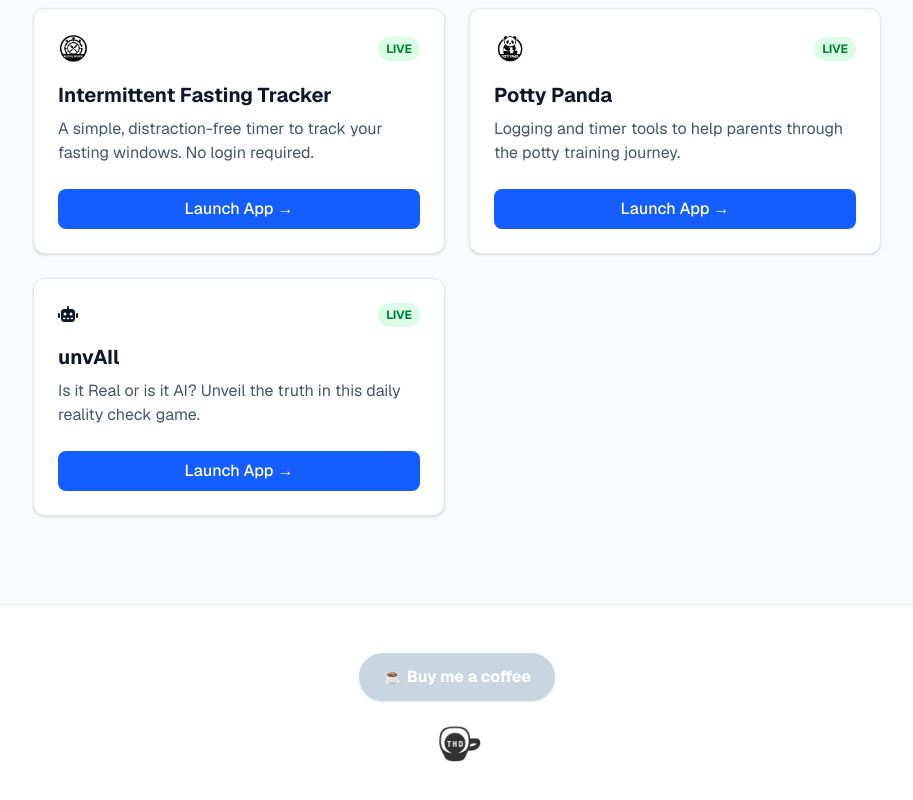
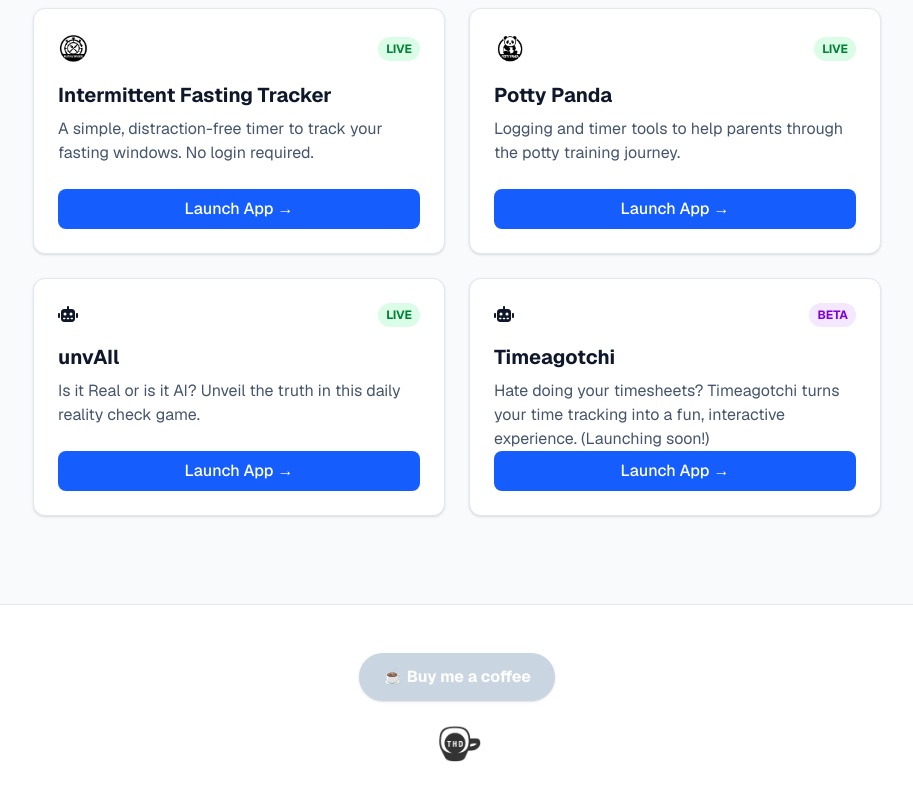
Before and after one commit to badmerissa/the-helpful-dev, a Next.js app: page / in a window 1280 px wide. Shown: the part 683-1483 px from the top of the page, without its empty margins (183-1096 px from the left). Built offline with nearby package versions, Linux system fonts and the light colour scheme.

Commit message:
SOLID-111-NOTSOLIDLOL timeagotchi beta launch

```diff
--- a/app/page.tsx
+++ b/app/page.tsx
@@ -94,6 +94,25 @@ export default function Home() {
             </a>
           </div>
 
+          {/* App 4: Timeagotchi (BETA) */}
+          <div className="bg-white p-6 rounded-xl border border-slate-200 shadow-sm hover:shadow-md transition-shadow">
+            <div className="flex items-center justify-between mb-4">
+              <FontAwesomeIcon icon={faRobot} className="w-8 h-8 text-black-600" />
+              <span className="bg-purple-100 text-purple-700 text-xs font-bold px-2 py-1 rounded-full">BETA</span>
+            </div>
+            <h3 className="text-xl font-bold mb-2">Timeagotchi</h3>
+            <p className="text-slate-600 mb-6 h-12">
+              Hate doing your timesheets? Timeagotchi turns your time tracking into a fun, interactive experience. (Launching soon!)
+            </p>
+            <a
+                href="https://timeagotchi.thehelpfuldev.com/"
+                target="_blank"
+                className="block text-center w-full py-2 bg-blue-600 text-white rounded-lg font-medium hover:bg-blue-700"
+            >
+              Launch App &rarr;
+            </a>
+          </div>
+
         </div>
       </section>
 
```
